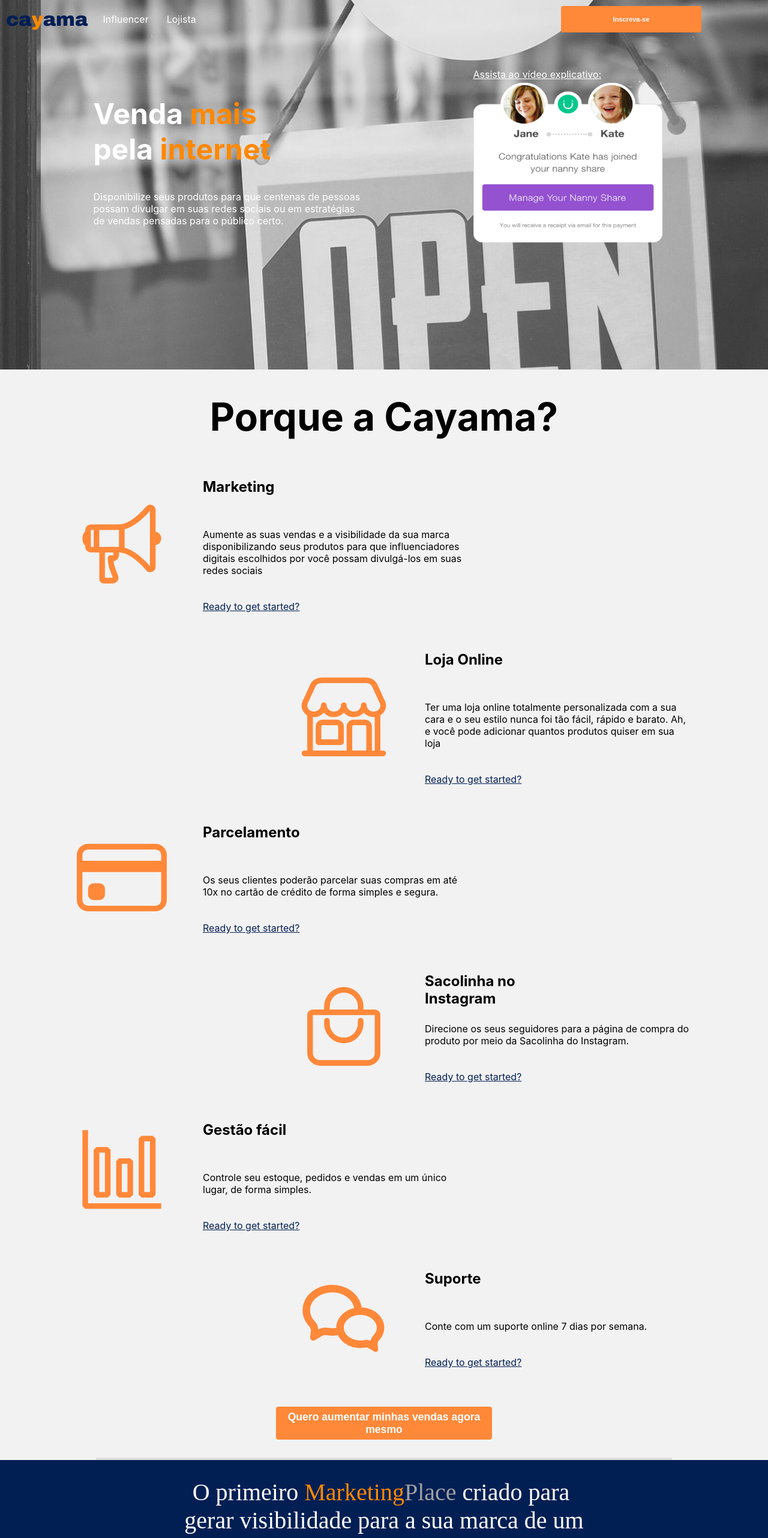
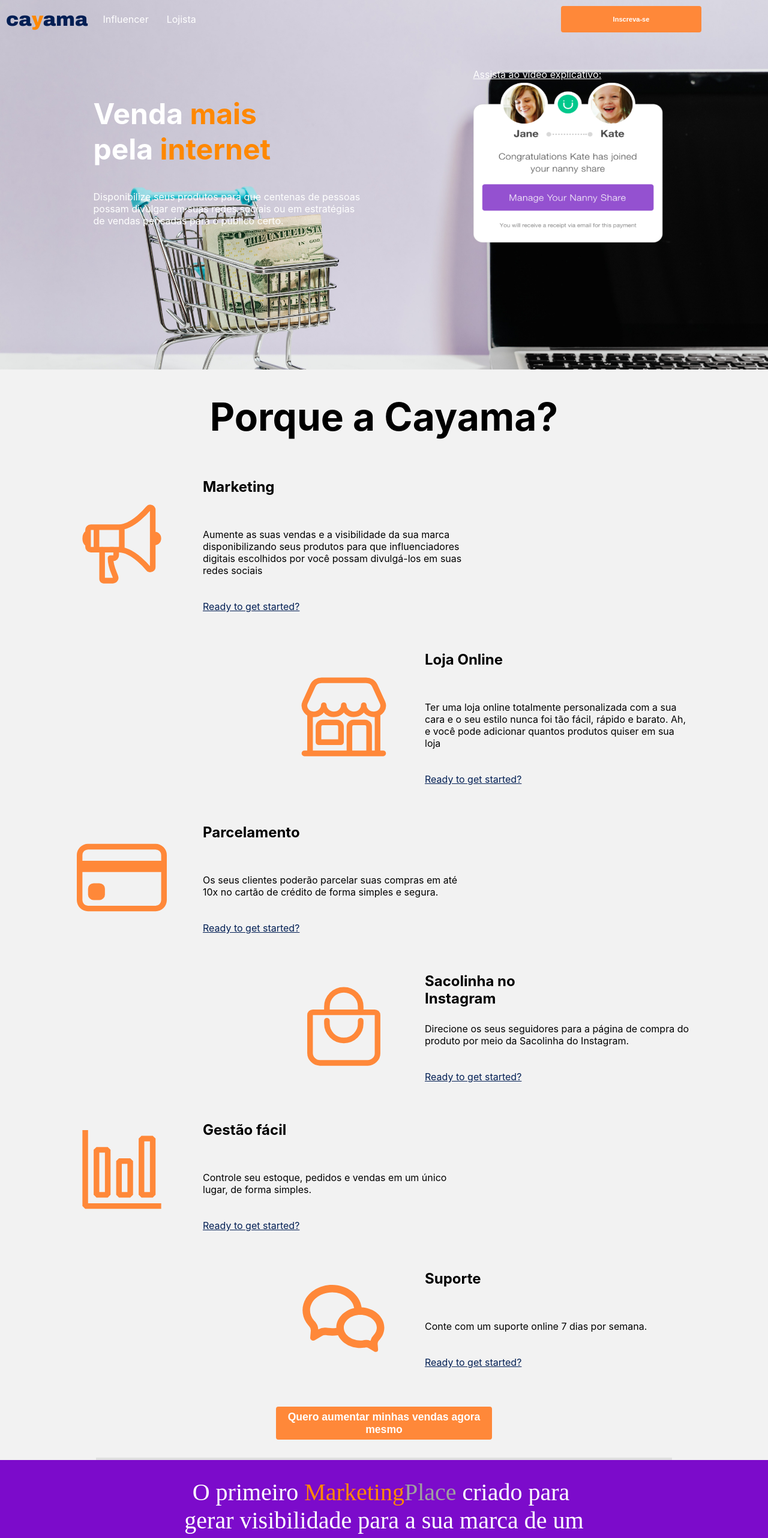
Before and after one commit to Jafet6/cayama-landing-page, a React (Create React App) app: page / in a window 1280 px wide. Shown: the top 2564 px of the page at 60% size. Built offline with nearby package versions, Linux system fonts and the light colour scheme.

Commit message:
mudando lading page

```diff
--- a/src/components/leedForm/leedForm.css
+++ b/src/components/leedForm/leedForm.css
@@ -2,7 +2,7 @@
   display: flex;
   justify-content: center;
   width: 100vw;
-  background-color: #021F54;
+  background-color: #7C0BCB;
   padding: 5vw;
 }
 
--- a/src/components/middleSection/middleSection.css
+++ b/src/components/middleSection/middleSection.css
@@ -2,7 +2,7 @@
   display: flex;
   justify-content: center;
   align-items: center;
-  background-color: #021F54;
+  background-color: #7C0BCB;
   height: 200px;
   width: 100vw;
   font-family: "Helvetica Bold";
--- a/src/pages/homePage.css
+++ b/src/pages/homePage.css
@@ -1,5 +1,5 @@
 .home-page-image {
-  background-image: url('../images/homePage/Image.png'), linear-gradient(314.72deg, #C86DD7 -1.5%, #7E49C3 39.43%, #5912AC 86.02%);
+  background-image: url('../images/homePage/Image.png');
   height: 616px;
   left: 0;
   position: absolute;
@@ -37,7 +37,7 @@
   }
 
   .home-page-image {
-    background-image: url('../images/homePage/Image.png'), linear-gradient(314.72deg, #C86DD7 -1.5%, #7E49C3 39.43%, #5912AC 86.02%);
+    background-image: url('../images/homePage/Image.png');
     height: 540px;
     left: 0px;
     position: absolute;
```
Also changed, not shown: src/images/homePage/Image.png, src/images/homePage/Image1.png (added).
